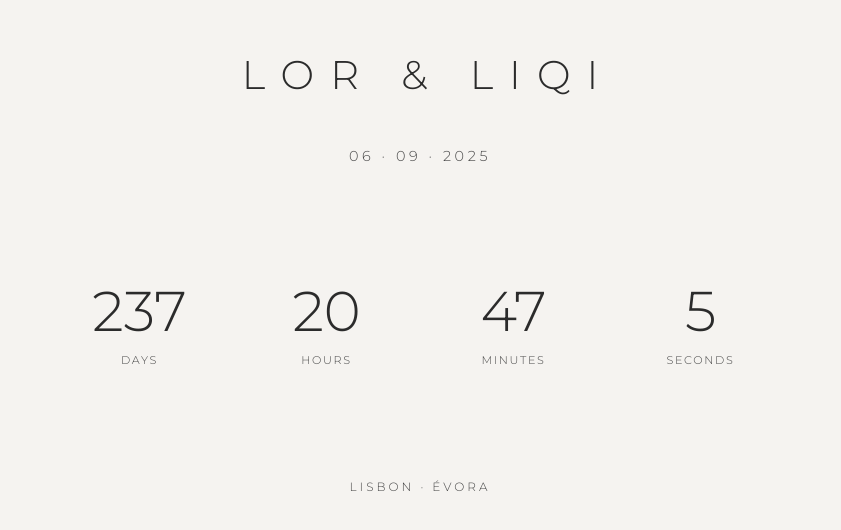
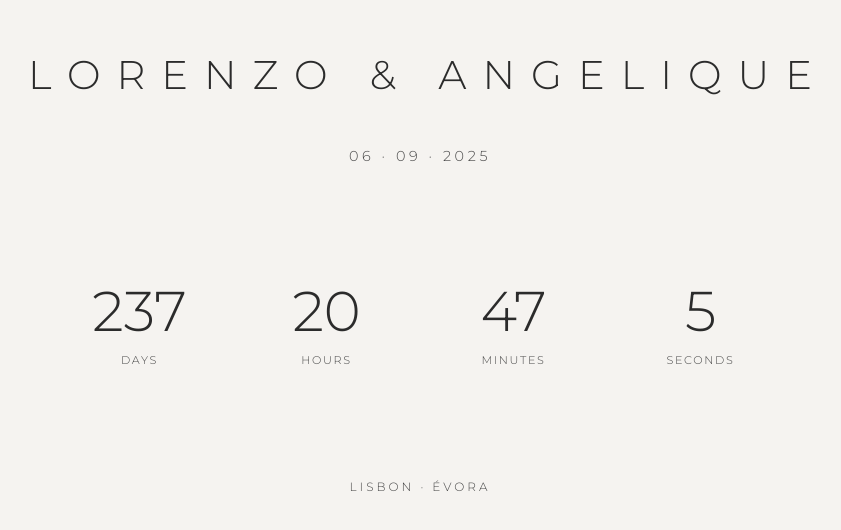
Before and after one commit to LorenzoFrankel/Countdown, a plain HTML site: page index.html in a window 1280 px wide. Shown: the part 128-658 px from the top of the page, without its empty margins (220-1061 px from the left). Drawn offline with Linux system fonts and the light colour scheme.

Commit message:
Update names to LORENZO & ANGELIQUE

```diff
--- a/index.html
+++ b/index.html
@@ -12,7 +12,7 @@
     <div class="overlay"></div>
     <div class="container">
         <div class="content">
-            <h1>LOR & LIQI</h1>
+            <h1>LORENZO & ANGELIQUE</h1>
             <div class="divider"></div>
             <h2>06 · 09 · 2025</h2>
             <div class="countdown">
```
